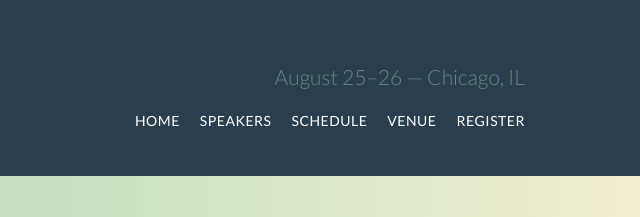
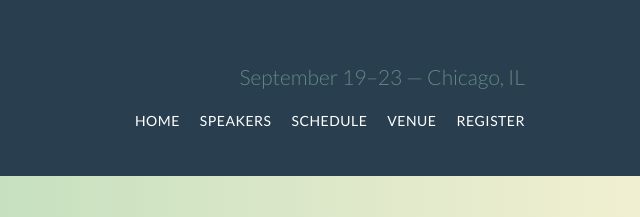
Before and after one commit to CharlesDobsonJr/styles-conference-assignment, a plain HTML site: page venue.html in a window 1280 px wide. Shown: the top 217 px of the page, 565-1205 px from the left. Drawn offline with Linux system fonts and the light colour scheme.

Commit message:
Update venue.html
Changed date and verbiage on venue page

```diff
--- a/venue.html
+++ b/venue.html
@@ -14,7 +14,7 @@
             <h1 class="logo">
                 <a href="index.html">Styles <br> Conference</a>
             </h1>
-            <h3 class="tagline">August 25&ndash;26 &mdash; Chicago, IL</h3>
+            <h3 class="tagline">September 19&ndash;23 &mdash; Chicago, IL</h3>
 
             <nav class="nav primary-nav">
                 <ul>
```
